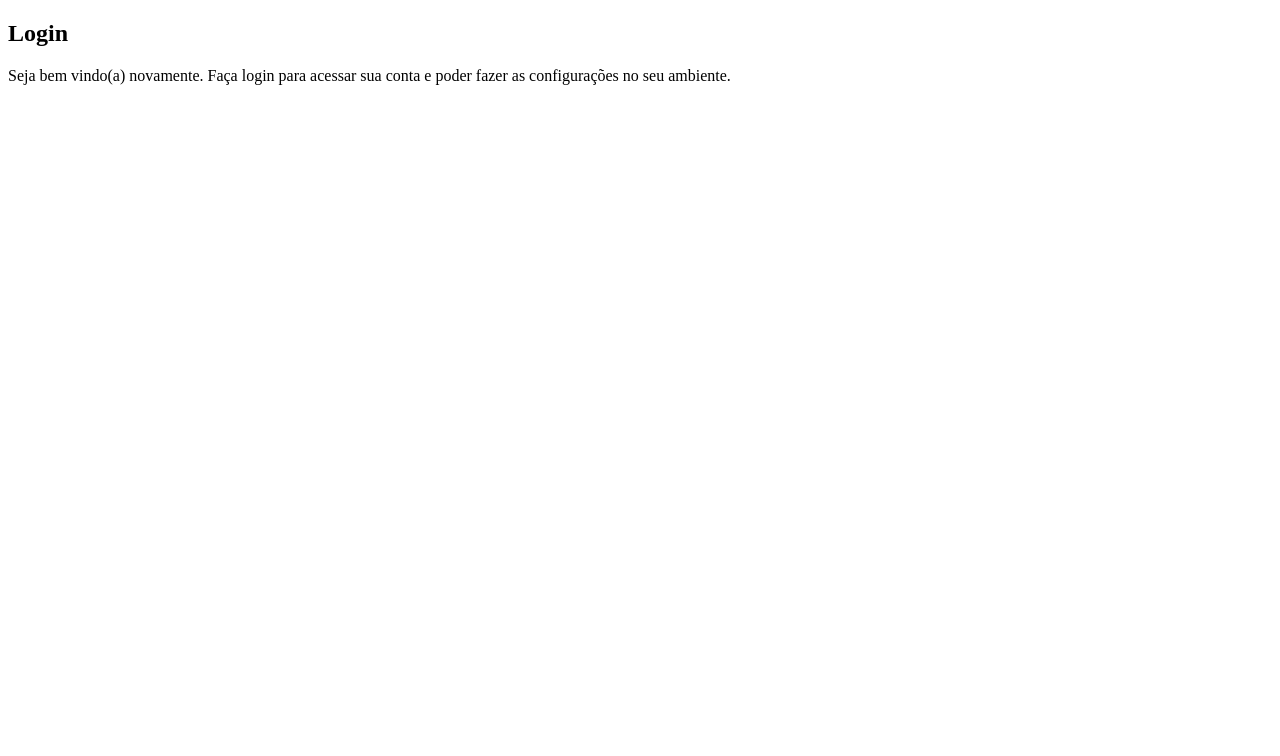
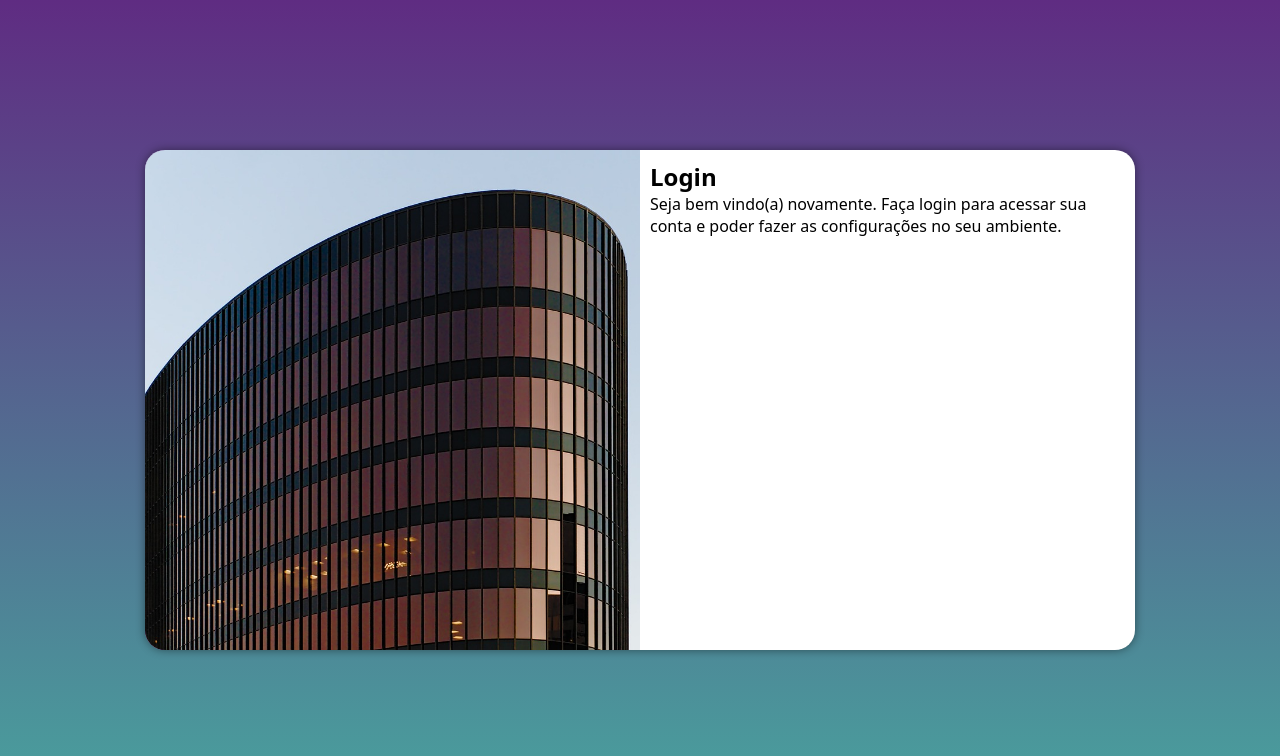
Before and after one commit to JuniorCMendes/projeto-login, a plain HTML site: page index.html in a window 1280 px wide. Drawn offline with Linux system fonts and the light colour scheme.

Commit message:
media query para outras telas

```diff
--- /dev/null
+++ b/estilos/media-query.css
@@ -0,0 +1,54 @@
+@charset "UTF-8";
+
+/* Typical Device Breakpoints
+-----------------------------
+Pequenas telas: até 600px
+Celular: de 600px até 768px
+Tablet: 768px até 992px
+Desktop: 992px até 1200px
+Grandes telas: acima de 1200px
+*/
+
+@media screen and (min-width: 768px) and (max-width: 992px)
+{
+    body {
+        background-image: linear-gradient(to top, #49a09d, #5f2c82);
+    }
+
+    section#login {
+        width: 80vw;
+    }
+
+
+    section#login > div#imagem {
+    float: left;
+    width: 30%;
+    height: 100%;
+    }
+
+    section#login > div#formulario {
+    float: right;
+    width: 70%;
+    }
+}
+
+@media screen and (min-width: 992px) {
+    body {
+        background-image: linear-gradient(to top, #49a09d, #5f2c82);
+    }
+
+    section#login {
+        width: 990px;
+    }
+
+    section#login > div#imagem {
+        float: left;
+        width: 50%;
+        height: 100%;
+    }
+
+    section#login > div#formulario {
+        float: right;
+        width: 50%;
+    }
+}
--- a/estilos/style.css
+++ b/estilos/style.css
@@ -5,3 +5,53 @@
     Verde: #49a09d
     Lilás: #5f2c82
 */
+
+* {
+    font-family: system-ui, -apple-system, BlinkMacSystemFont, 'Segoe UI', Roboto, Oxygen, Ubuntu, Cantarell, 'Open Sans', 'Helvetica Neue', sans-serif;
+    padding: 0px;
+    margin: 0px;
+    box-sizing: border-box;
+}
+
+body , html {
+    background-color: #5f2c82;
+    height: 100vh;
+    width: 100vw;
+}
+
+main {
+    position: relative;
+    height: 100vh;
+    width: 100vw;
+}
+
+section#login {
+    position: absolute;
+    top: 50%;
+    left: 50%;
+    transform: translate(-50%, -50%);
+    overflow: hidden;
+
+    background-color: white;
+    width: 250px;
+    height: 500px;
+    border-radius: 20px;
+    box-shadow: 0px 0px 10px rgba(0,0,0,0.450);
+
+    transition: width .3s, height .3s;
+    transition-timing-function: ease;
+}
+
+section#login > div#imagem {
+    display: block;
+    background: #5f2c82 url(../imagens/building-5535464_1280.jpg) no-repeat;
+    background-size: cover;
+    background-position: left bottom;
+    height: 200px;
+}
+
+section#login > div#formulario {
+    display: block;
+    padding: 10px;
+
+}
--- a/index.html
+++ b/index.html
@@ -5,6 +5,7 @@
     <meta name="viewport" content="width=device-width, initial-scale=1.0">
     <title>Login</title>
     <link rel="stylesheet" href="estilos/style.css">
+    <link rel="stylesheet" href="estilos/media-query.css">
 </head>
 <body>
     <main>
```
